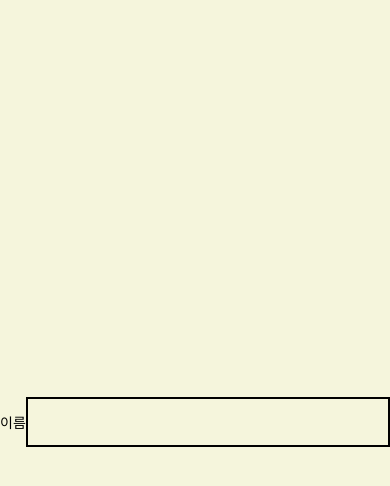
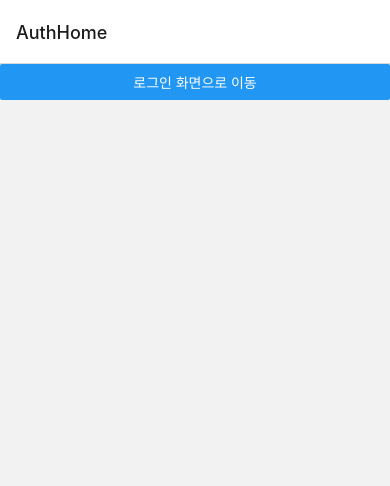
Before and after one commit to dong-geon-Lee/native-food-app, a React Native app in the folder front/: screen /AuthHome in a window 390 px wide. Shown: the top 486 px of the page. Built offline with nearby package versions, Linux system fonts and the light colour scheme.

Commit message:
리액트 네비게이션 세팅 완료

```diff
--- a/front/App.tsx
+++ b/front/App.tsx
@@ -1,5 +1,8 @@
+import {NavigationContainer} from '@react-navigation/native';
 import React, {useState} from 'react';
 import {SafeAreaView, StyleSheet, Text, TextInput, View} from 'react-native';
+import AuthHomeScreen from './src/screens/AuthHomeScreen';
+import AuthStackNavigator from './src/navigation/AuthStackNavigator';
 
 const App = () => {
   const [name, setName] = useState('');
@@ -9,16 +12,9 @@ const App = () => {
   };
 
   return (
-    <SafeAreaView style={styles.container}>
-      <View style={styles.inputContainer}>
-        <Text>이름</Text>
-        <TextInput
-          style={styles.input}
-          value={name}
-          onChangeText={handleChangeInput}
-        />
-      </View>
-    </SafeAreaView>
+    <NavigationContainer>
+      <AuthStackNavigator />
+    </NavigationContainer>
   );
 };
 
--- a/front/index.js
+++ b/front/index.js
@@ -5,5 +5,6 @@
 import {AppRegistry} from 'react-native';
 import App from './App';
 import {name as appName} from './app.json';
+import 'react-native-gesture-handler';
 
 AppRegistry.registerComponent(appName, () => App);
--- /dev/null
+++ b/front/src/navigation/AuthStackNavigator.tsx
@@ -0,0 +1,20 @@
+import {StyleSheet, Text, View} from 'react-native';
+import React from 'react';
+import {createStackNavigator} from '@react-navigation/stack';
+import AuthHomeScreen from '../screens/AuthHomeScreen';
+import LoginScreen from '../screens/LoginScreen';
+
+const AuthStackNavigator = () => {
+  const Stack = createStackNavigator();
+
+  return (
+    <Stack.Navigator>
+      <Stack.Screen name="AuthHome" component={AuthHomeScreen} />
+      <Stack.Screen name="Login" component={LoginScreen} />
+    </Stack.Navigator>
+  );
+};
+
+export default AuthStackNavigator;
+
+const styles = StyleSheet.create({});
--- /dev/null
+++ b/front/src/screens/AuthHomeScreen.tsx
@@ -0,0 +1,19 @@
+import {Button, SafeAreaView, StyleSheet, Text, View} from 'react-native';
+import React from 'react';
+
+const AuthHomeScreen = ({navigation}: any) => {
+  return (
+    <SafeAreaView>
+      <View>
+        <Button
+          title="로그인 화면으로 이동"
+          onPress={() => navigation.navigate('Login')}
+        />
+      </View>
+    </SafeAreaView>
+  );
+};
+
+export default AuthHomeScreen;
+
+const styles = StyleSheet.create({});
--- /dev/null
+++ b/front/src/screens/LoginScreen.tsx
@@ -0,0 +1,14 @@
+import {StyleSheet, Text, View} from 'react-native';
+import React from 'react';
+
+const LoginScreen = () => {
+  return (
+    <View>
+      <Text>로그인 스크린</Text>
+    </View>
+  );
+};
+
+export default LoginScreen;
+
+const styles = StyleSheet.create({});
```
Also changed, not shown: front/package.json (+7 -1 lines), 3 other files (tests, documents, lock files or other folders).
